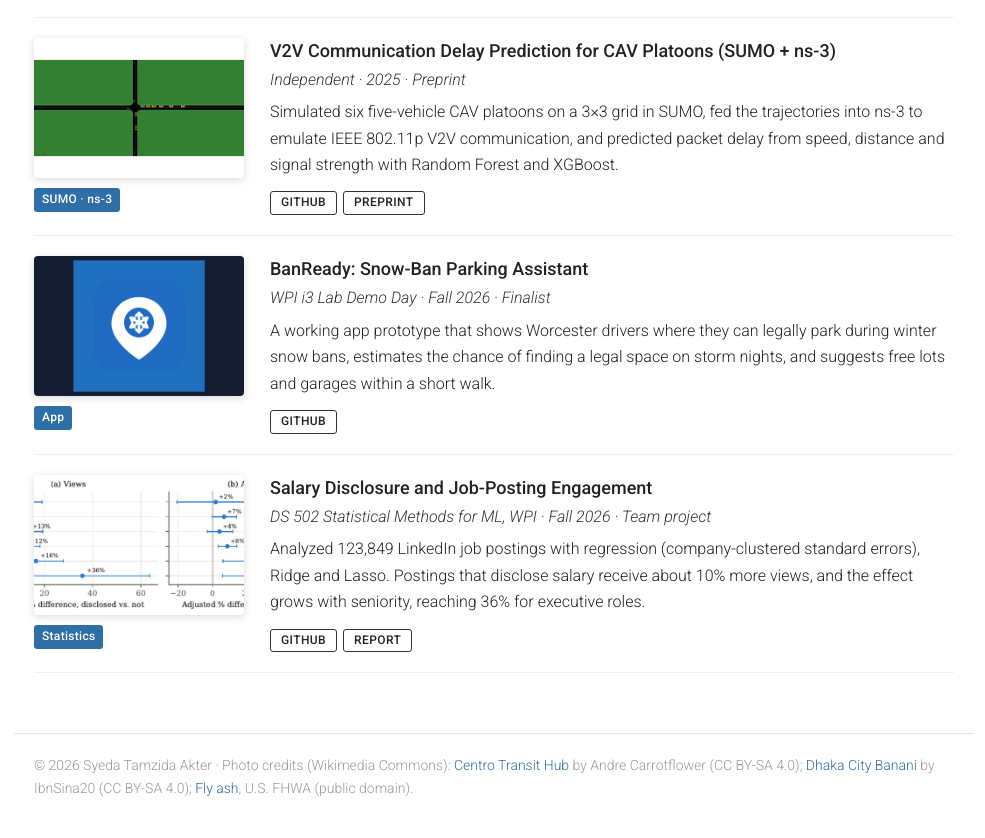
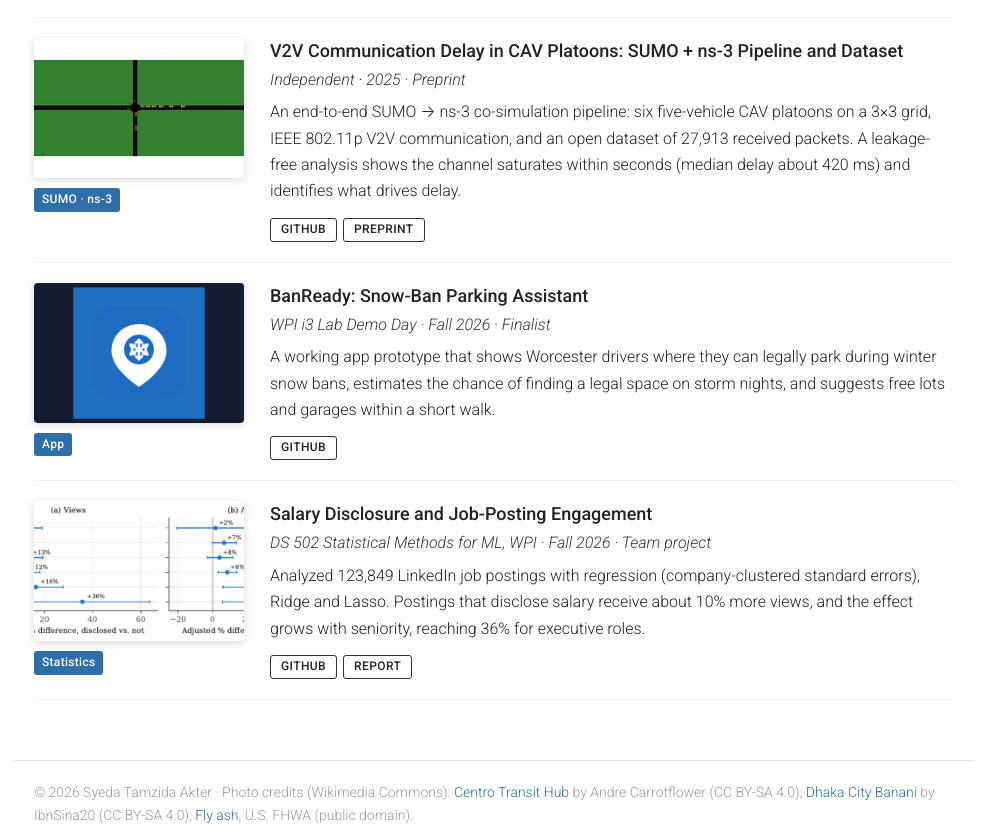
Before and after one commit to syeda-tamzida/syeda-tamzida.github.io, a plain HTML site: page index.html in a window 1280 px wide. Shown: the part 2274-3112 px from the top of the page, without its empty margins (146-1131 px from the left). Drawn offline with Linux system fonts and the light colour scheme; some icons are missing.

Commit message:
Update V2V project description
Co-Authored-By: Claude Opus 5.5 <noreply@anthropic.com>
Claude-Session: https://claude.ai/code/session_0144Gd7N1E1bVCsb4nCyCpEp

```diff
--- a/index.html
+++ b/index.html
@@ -90,9 +90,9 @@
 <div class="pub">
  <div class="thumbcol"><div class="thumb"><img src="assets/thumbs/v2v.jpg?v=3" alt=""></div><span class="badge">SUMO · ns-3</span></div>
  <div>
-  <p class="title">V2V Communication Delay Prediction for CAV Platoons (SUMO + ns-3)</p>
+  <p class="title">V2V Communication Delay in CAV Platoons: SUMO + ns-3 Pipeline and Dataset</p>
   <p class="venue">Independent · 2025 · Preprint</p>
-  <p class="desc">Simulated six five-vehicle CAV platoons on a 3&times;3 grid in SUMO, fed the trajectories into ns-3 to emulate IEEE 802.11p V2V communication, and predicted packet delay from speed, distance and signal strength with Random Forest and XGBoost.</p>
+  <p class="desc">An end-to-end SUMO &rarr; ns-3 co-simulation pipeline: six five-vehicle CAV platoons on a 3&times;3 grid, IEEE 802.11p V2V communication, and an open dataset of 27,913 received packets. A leakage-free analysis shows the channel saturates within seconds (median delay about 420 ms) and identifies what drives delay.</p>
   <div class="btns"><a href="https://github.com/syeda-tamzida/Optimizing-V2V-Communication-Delay-Prediction-in-CAV-Vehicles-through-SUMO-and-ns-3-Simulations" target="_blank" rel="noopener">GitHub</a><a href="https://dx.doi.org/10.2139/ssrn.5628790" target="_blank" rel="noopener">Preprint</a></div>
  </div>
 </div>
```
Also changed, not shown: projects.html (+2 -2 lines).
